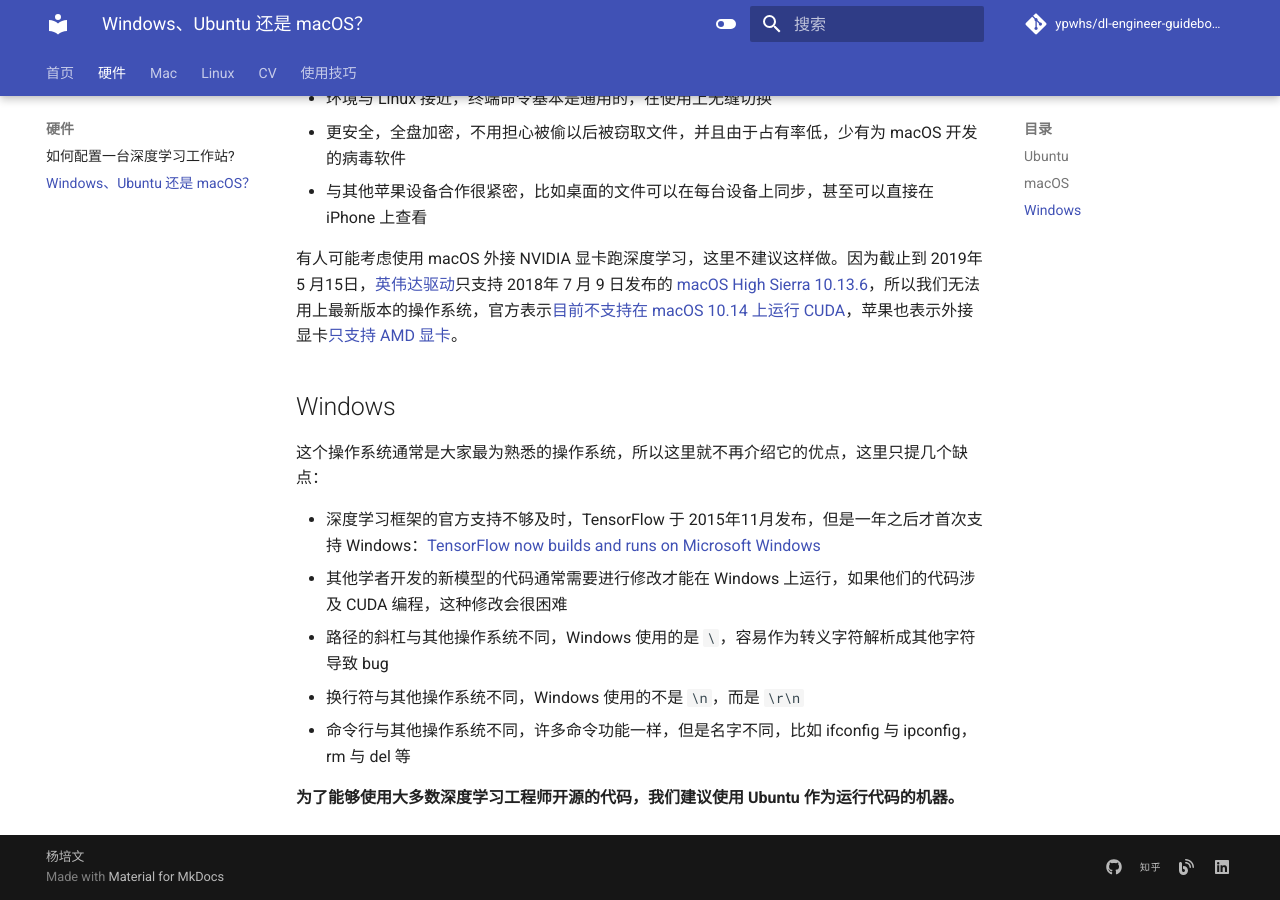
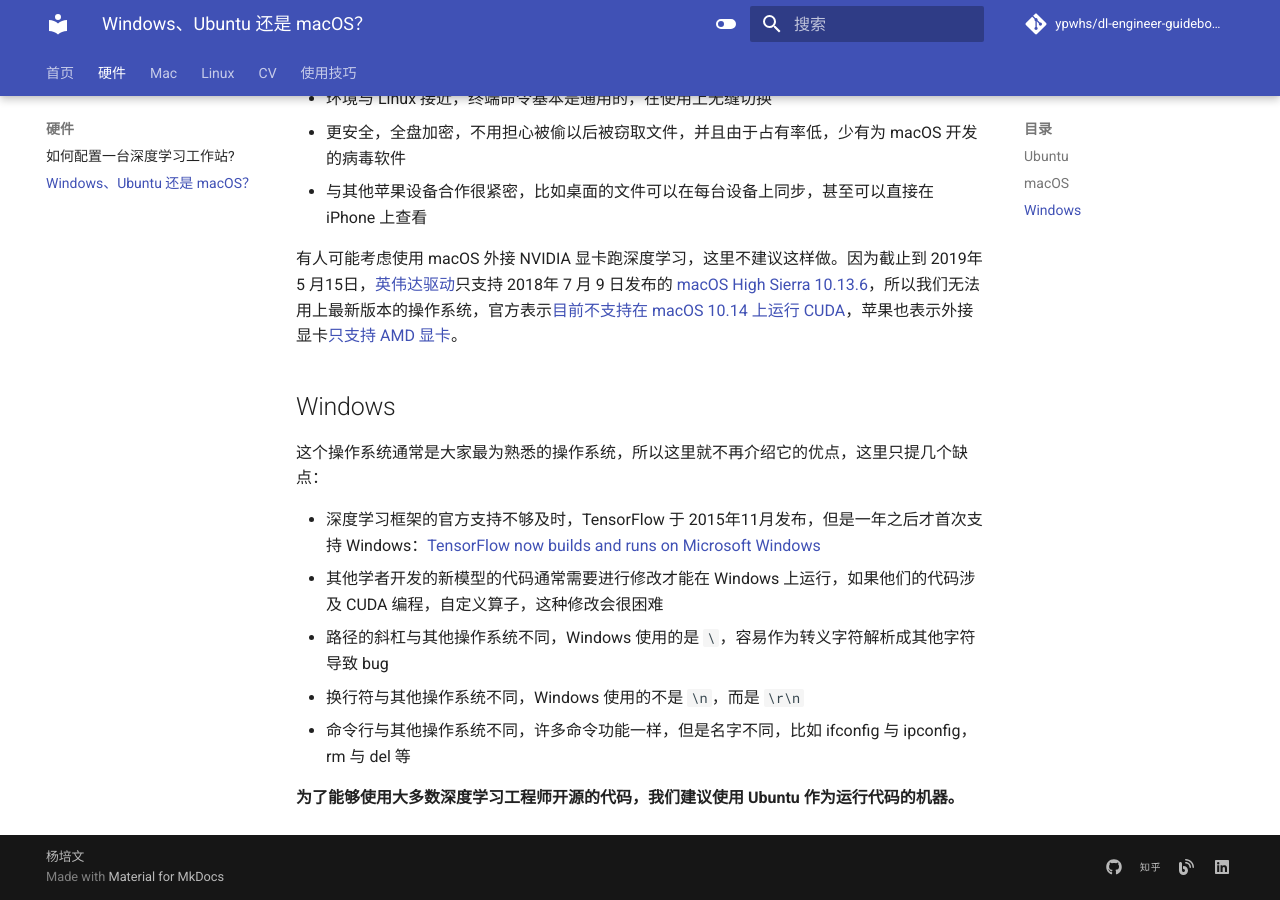
Before and after one commit to ypwhs/dl-engineer-guidebook, an MkDocs documentation site: the page built from docs/windows-linux-or-macos.md, in a window 1280 px wide and 900 px high, scrolled down 995 px. Built offline with MkDocs 1.6.1 and Material for MkDocs 9.7.7, drawn with Linux system fonts in a browser that asks for light colours; comment, search, counter and statistics services are not loaded; some of the changed text lies outside the part shown.

Commit message:
Update windows-linux-or-macos.md

```diff
--- a/docs/windows-linux-or-macos.md
+++ b/docs/windows-linux-or-macos.md
@@ -39,7 +39,7 @@
 这个操作系统通常是大家最为熟悉的操作系统，所以这里就不再介绍它的优点，这里只提几个缺点：
 
 * 深度学习框架的官方支持不够及时，TensorFlow 于 2015年11月发布，但是一年之后才首次支持 Windows：[TensorFlow now builds and runs on Microsoft Windows](https://github.com/tensorflow/tensorflow/releases/tag/0.12.0-rc0)
-* 其他学者开发的新模型的代码通常需要进行修改才能在 Windows 上运行，如果他们的代码涉及 CUDA 编程，这种修改会很困难
+* 其他学者开发的新模型的代码通常需要进行修改才能在 Windows 上运行，如果他们的代码涉及 CUDA 编程，自定义算子，这种修改会很困难
 * 路径的斜杠与其他操作系统不同，Windows 使用的是 `\`，容易作为转义字符解析成其他字符导致 bug
 * 换行符与其他操作系统不同，Windows 使用的不是 `\n`，而是 `\r\n`
 * 命令行与其他操作系统不同，许多命令功能一样，但是名字不同，比如 ifconfig 与 ipconfig，rm 与 del 等
```
Also changed, not shown: other parts of docs/windows-linux-or-macos.md (+1 -1 lines).
